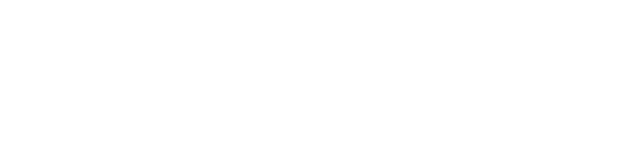
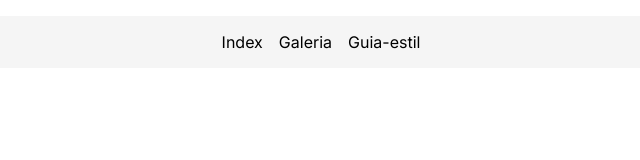
Before and after one commit to izansilva10/DAM1M04-Exercici005, a plain HTML site: page galeria.html in a window 1280 px wide. Shown: the whole page, without its empty margins (319-959 px from the left). Drawn offline with nearby package versions, Linux system fonts and the light colour scheme.

Commit message:
galria.html

```diff
--- a/galeria.html
+++ b/galeria.html
@@ -0,0 +1,19 @@
+<!DOCTYPE html>
+<html lang="ca" xmlns="http://www.w3.org/1999/xhtml">
+  <head>
+    <meta charset="UTF-8" />
+    <link rel="stylesheet" href="estils.css" />
+    <title>Index</title>
+    <link href="https://fonts.googleapis.com/css2?family=Poppins:wght@400;700&family=Inter:wght@300;400;600&display=swap" rel="stylesheet">
+    <link href="https://fonts.googleapis.com/css2?family=Material+Symbols+Outlined" rel="stylesheet">
+  </head>
+  <body>
+    <header class="navbar">
+  <nav>
+    <ul>
+      <li><a href="index.html">Index</a></li>
+      <li><a href="galeria.html">Galeria</a></li>
+      <li><a href="guia-estil.html">Guia-estil</a></li>
+    </ul>
+  </nav>
+</header>
```
Also changed, not shown: index.html (+1 -1 lines).
